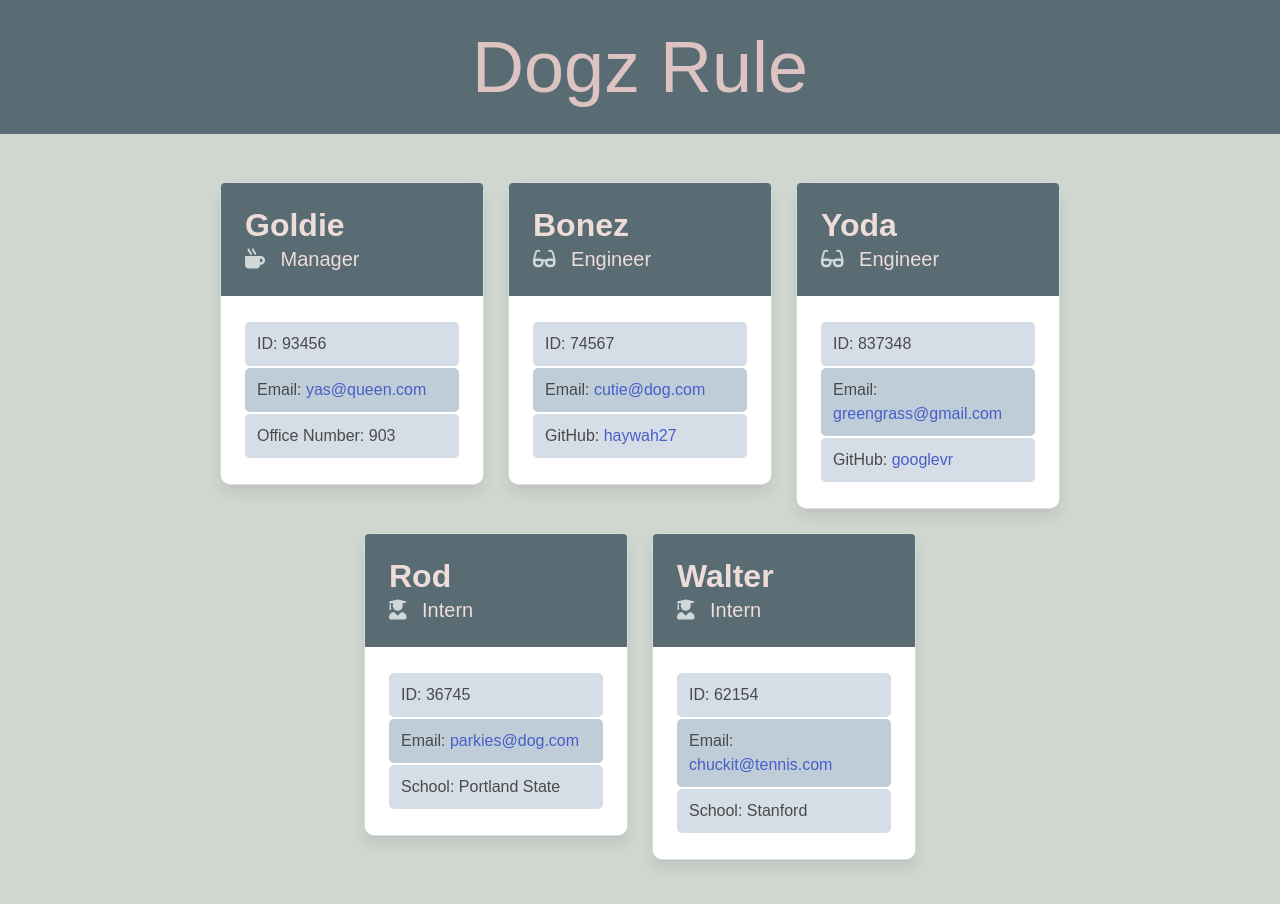
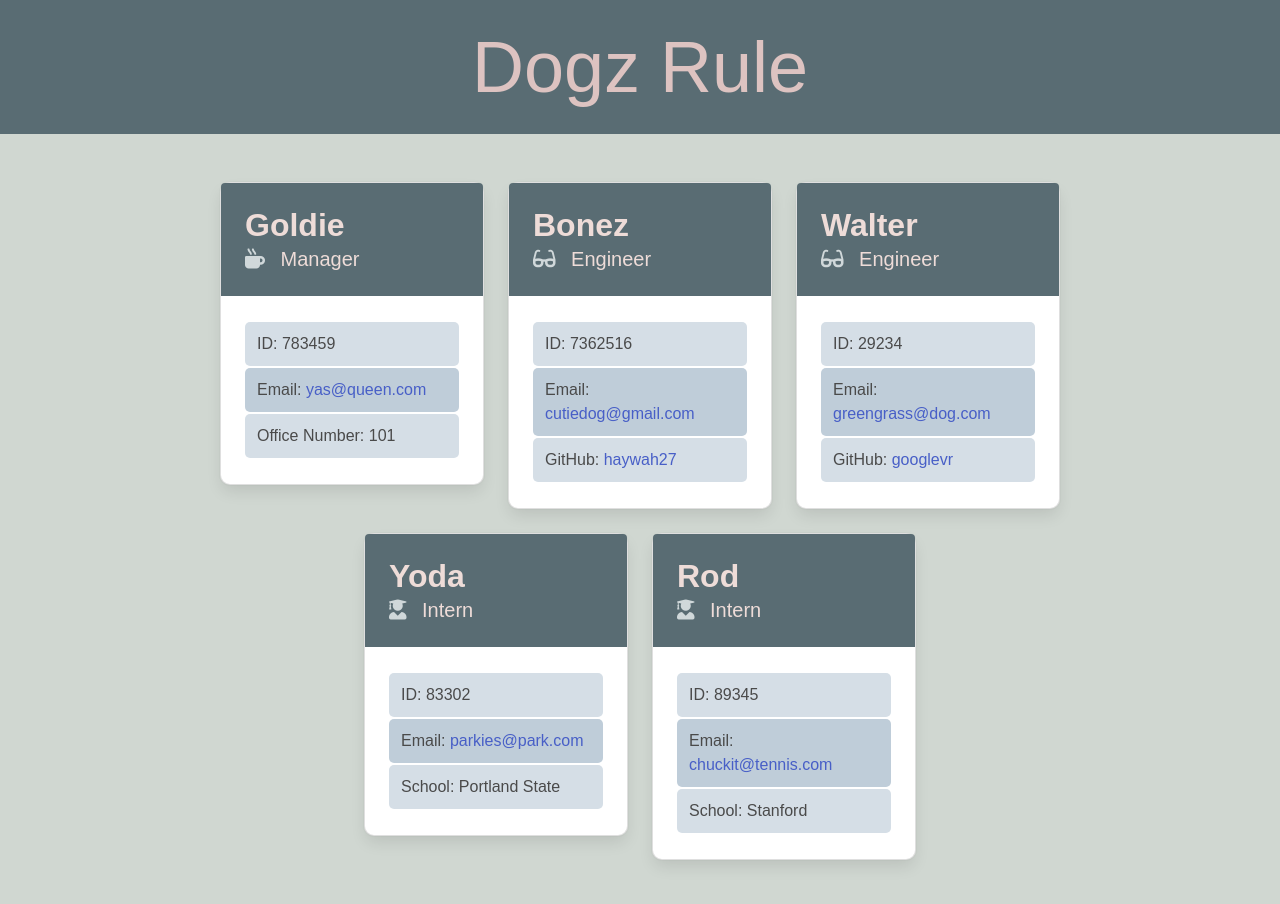
Before and after one commit to haywah27/Team-Profile-Generator, a website: page index.html in a window 1280 px wide. Drawn offline with nearby package versions, Linux system fonts and the light colour scheme.

Commit message:
readme updates

```diff
--- a/index.html
+++ b/index.html
@@ -31,13 +31,13 @@
                 </div>
                 <div class="card-content">
                 <footer class="cardBorderLight">
-                    <p class="card-content footerSize">ID: 93456</p>
+                    <p class="card-content footerSize">ID: 783459</p>
                 </footer>
                 <footer class="cardBorderDark">
                     <p class="card-content footerSize">Email: <a href="mailto:yas@queen.com">yas@queen.com</a></p>
                 </footer>
                 <footer class="cardBorderLight">
-                    <p class="card-content footerSize">Office Number: 903</p>
+                    <p class="card-content footerSize">Office Number: 101</p>
                 </footer>
             </div>
         </div>
@@ -50,10 +50,10 @@
                 </div>
                 <div class="card-content">
                 <footer class="cardBorderLight">
-                    <p class="card-content footerSize">ID: 74567</p>
+                    <p class="card-content footerSize">ID: 7362516</p>
                 </footer>
                 <footer class="cardBorderDark">
-                    <p class="card-content footerSize">Email: <a href="mailto:cutie@dog.com">cutie@dog.com</a></p>
+                    <p class="card-content footerSize">Email: <a href="mailto:cutiedog@gmail.com">cutiedog@gmail.com</a></p>
                 </footer>
                 <footer class="cardBorderLight">
                     <p class="card-content footerSize">GitHub: <a href="https://github.com/haywah27" target="_blank">haywah27</a></p>
@@ -65,19 +65,38 @@
         <div class="column is-4 cardWidth">
         <div class="card cardWidth cardBorder">
             <div class="card-content cardHeader">
-            <p class="title cardHeader">Yoda</p>
+            <p class="title cardHeader">Walter</p>
                 <p class="subtitle cardHeader"><i class="fas fa-glasses iconColor"></i>&ensp; Engineer</p>
                 </div>
                 <div class="card-content">
                 <footer class="cardBorderLight">
-                    <p class="card-content footerSize">ID: 837348</p>
+                    <p class="card-content footerSize">ID: 29234</p>
                 </footer>
                 <footer class="cardBorderDark">
-                    <p class="card-content footerSize">Email: <a href="mailto:greengrass@gmail.com">greengrass@gmail.com</a></p>
+                    <p class="card-content footerSize">Email: <a href="mailto:greengrass@dog.com">greengrass@dog.com</a></p>
                 </footer>
                 <footer class="cardBorderLight">
                     <p class="card-content footerSize">GitHub: <a href="https://github.com/googlevr" target="_blank">googlevr</a></p>
 
+                </footer>
+            </div>
+        </div>
+        </div>
+        <div class="column is-4 cardWidth">
+        <div class="card cardWidth cardBorder">
+            <div class="card-content cardHeader">
+            <p class="title cardHeader">Yoda</p>
+                <p class="subtitle cardHeader"><i class="fas fa-user-graduate iconColor"></i>&ensp; Intern</p>
+                </div>
+                <div class="card-content">
+                <footer class="cardBorderLight">
+                    <p class="card-content footerSize">ID: 83302</p>
+                </footer>
+                <footer class="cardBorderDark">
+                    <p class="card-content footerSize">Email: <a href="mailto:parkies@park.com">parkies@park.com</a></p>
+                </footer>
+                <footer class="cardBorderLight">
+                    <p class="card-content footerSize">School: Portland State</p>
                 </footer>
             </div>
         </div>
@@ -90,26 +109,7 @@
                 </div>
                 <div class="card-content">
                 <footer class="cardBorderLight">
-                    <p class="card-content footerSize">ID: 36745</p>
-                </footer>
-                <footer class="cardBorderDark">
-                    <p class="card-content footerSize">Email: <a href="mailto:parkies@dog.com">parkies@dog.com</a></p>
-                </footer>
-                <footer class="cardBorderLight">
-                    <p class="card-content footerSize">School: Portland State</p>
-                </footer>
-            </div>
-        </div>
-        </div>
-        <div class="column is-4 cardWidth">
-        <div class="card cardWidth cardBorder">
-            <div class="card-content cardHeader">
-            <p class="title cardHeader">Walter</p>
-                <p class="subtitle cardHeader"><i class="fas fa-user-graduate iconColor"></i>&ensp; Intern</p>
-                </div>
-                <div class="card-content">
-                <footer class="cardBorderLight">
-                    <p class="card-content footerSize">ID: 62154</p>
+                    <p class="card-content footerSize">ID: 89345</p>
                 </footer>
                 <footer class="cardBorderDark">
                     <p class="card-content footerSize">Email: <a href="mailto:chuckit@tennis.com">chuckit@tennis.com</a></p>
```
Also changed, not shown: README.md.
